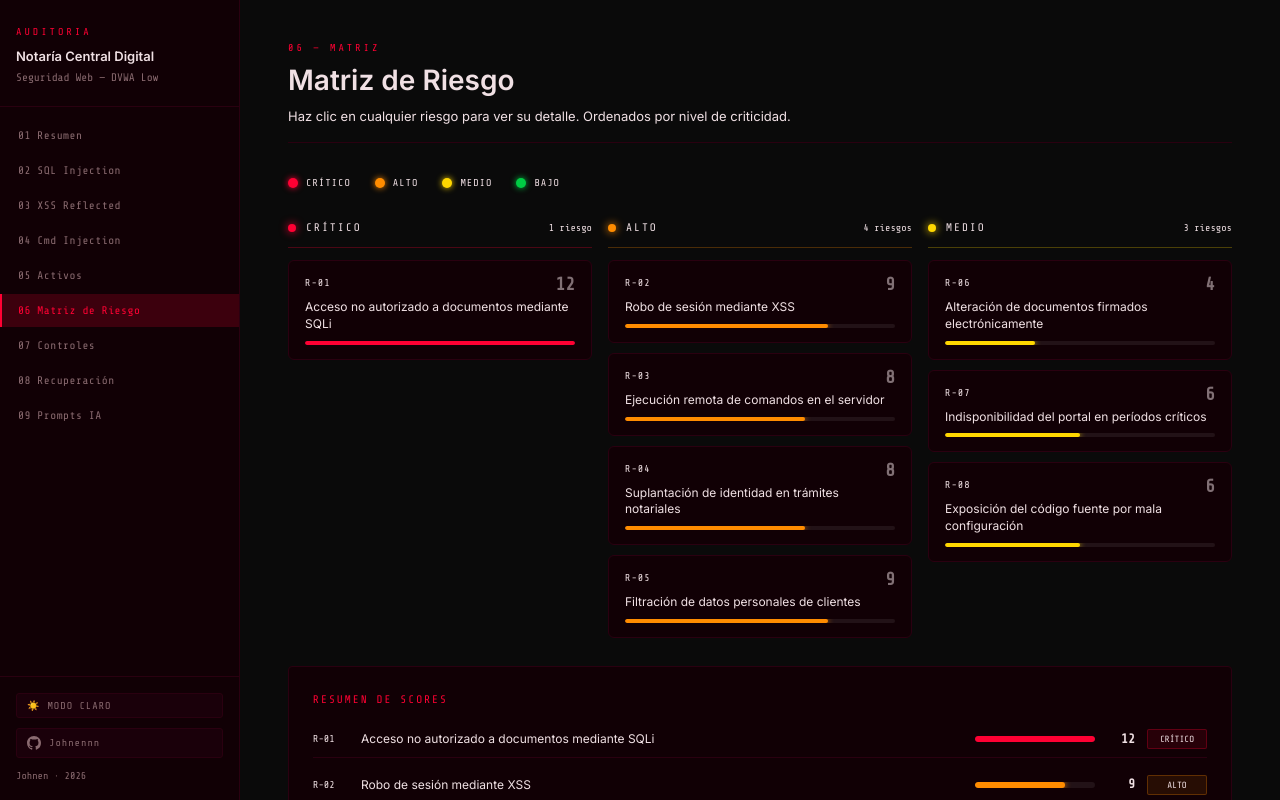
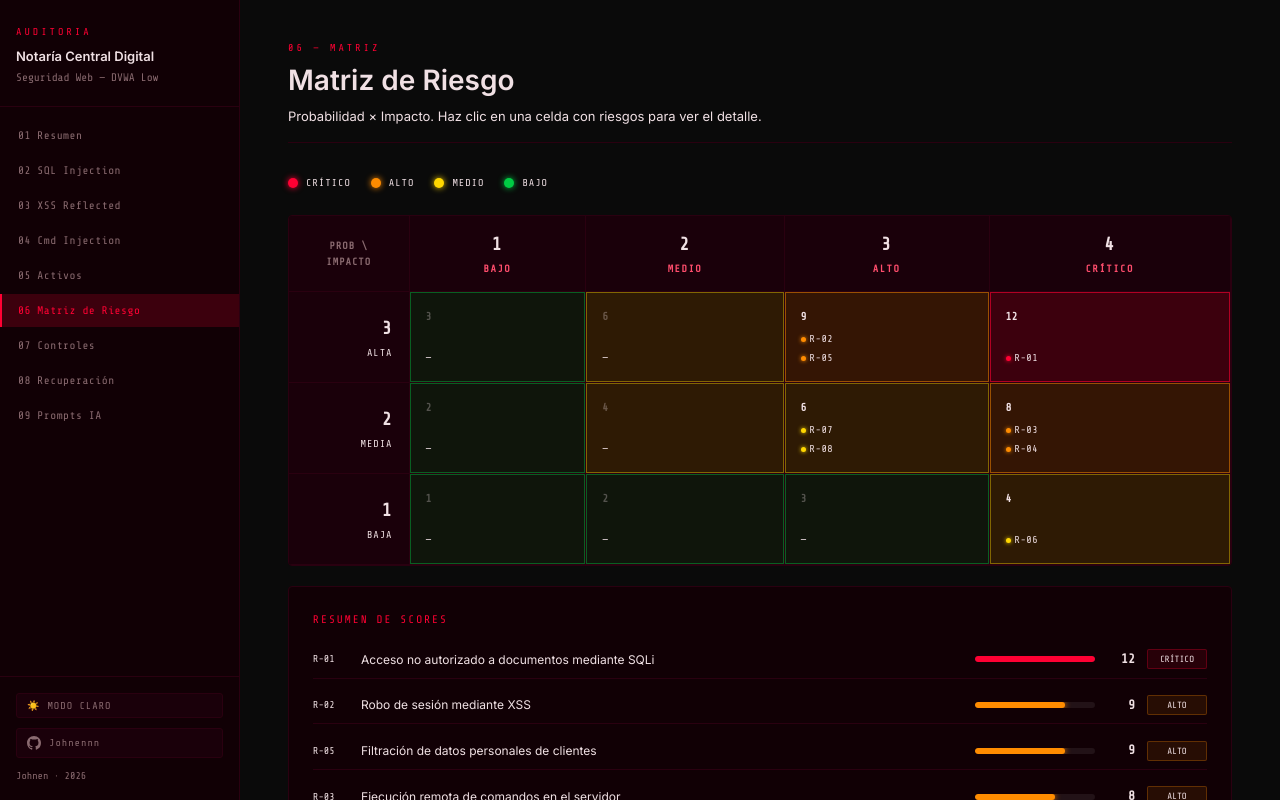
Before and after one commit to Johnennn/auditoria_johnic, a React (Vite) app: page / in a window 1280 px wide. Both pictures are taken after a click on the button "06 Matriz de Riesgo". Built offline with nearby package versions, Linux system fonts and the light colour scheme.

Commit message:
nuevo diseño matriz

```diff
--- a/src/components/Matriz.jsx
+++ b/src/components/Matriz.jsx
@@ -12,63 +12,73 @@ const riesgos = [
 ];
 
 const nivelConfig = {
-  critical: { label:"CRÍTICO", color:"#ff0033", bg:"rgba(255,0,51,0.12)", border:"#ff0033" },
-  high:     { label:"ALTO",    color:"#ff8c00", bg:"rgba(255,140,0,0.10)", border:"#ff8c00" },
-  medium:   { label:"MEDIO",   color:"#ffd700", bg:"rgba(255,215,0,0.08)", border:"#ffd700" },
-  low:      { label:"BAJO",    color:"#00cc44", bg:"rgba(0,204,68,0.08)",  border:"#00cc44" },
+  critical: { label:"CRÍTICO", color:"#ff0033", bg:"rgba(255,0,51,0.18)", border:"rgba(255,0,51,0.6)" },
+  high:     { label:"ALTO",    color:"#ff8c00", bg:"rgba(255,140,0,0.15)", border:"rgba(255,140,0,0.5)" },
+  medium:   { label:"MEDIO",   color:"#ffd700", bg:"rgba(255,215,0,0.12)", border:"rgba(255,215,0,0.4)" },
+  low:      { label:"BAJO",    color:"#00cc44", bg:"rgba(0,204,68,0.10)",  border:"rgba(0,204,68,0.4)" },
 };
 
-const grupos = [
-  { nivel:"critical", riesgos: riesgos.filter(r => r.nivel === "critical") },
-  { nivel:"high",     riesgos: riesgos.filter(r => r.nivel === "high") },
-  { nivel:"medium",   riesgos: riesgos.filter(r => r.nivel === "medium") },
-];
+const probLabels = {3:"ALTA",2:"MEDIA",1:"BAJA"};
+const impLabels  = {1:"BAJO",2:"MEDIO",3:"ALTO",4:"CRÍTICO"};
 
-function ScoreBar({ value, max = 12, color }) {
-  return (
-    <div style={{width:"100%",height:"4px",background:"rgba(255,255,255,0.07)",borderRadius:"2px",overflow:"hidden",marginTop:"8px"}}>
-      <div style={{width:`${(value/max)*100}%`,height:"100%",background:color,borderRadius:"2px",boxShadow:`0 0 6px ${color}`,transition:"width 0.6s ease"}} />
-    </div>
-  );
+function getCell(prob, imp) {
+  return riesgos.filter(r => r.prob === prob && r.impacto === imp);
 }
 
-function RiskCard({ r, selected, onClick }) {
-  const cfg = nivelConfig[r.nivel];
+function getCellNivel(prob, imp) {
+  const score = prob * imp;
+  if (score >= 10) return "critical";
+  if (score >= 7)  return "high";
+  if (score >= 4)  return "medium";
+  if (score >= 1)  return "low";
+  return null;
+}
+
+function Modal({ items, onClose }) {
+  const cfg = nivelConfig[items[0].nivel];
   return (
-    <div onClick={onClick} style={{background:selected?cfg.bg:"var(--surface)",border:`1px solid ${selected?cfg.border:"var(--border)"}`,borderRadius:"6px",padding:"14px 16px",cursor:"pointer",transition:"all 0.2s",boxShadow:selected?`0 0 16px ${cfg.color}33`:"none"}}>
-      <div style={{display:"flex",justifyContent:"space-between",alignItems:"flex-start",gap:"8px"}}>
-        <span style={{fontFamily:"var(--mono)",fontSize:"10px",color:cfg.color,letterSpacing:"1px"}}>{r.id}</span>
-        <span style={{fontFamily:"var(--mono)",fontSize:"18px",fontWeight:"700",color:cfg.color,lineHeight:1,opacity:selected?1:0.5}}>{r.resultado}</span>
+    <div onClick={onClose} style={{position:"fixed",inset:0,zIndex:99999,background:"rgba(0,0,0,0.8)",display:"flex",alignItems:"center",justifyContent:"center"}}>
+      <div onClick={e => e.stopPropagation()} style={{background:"var(--surface)",border:`1px solid ${cfg.color}`,borderRadius:"8px",padding:"28px 32px",minWidth:"380px",maxWidth:"520px",width:"90%",boxShadow:`0 0 48px ${cfg.color}33`}}>
+        <div style={{display:"flex",justifyContent:"space-between",alignItems:"center",marginBottom:"20px"}}>
+          <div style={{display:"flex",alignItems:"center",gap:"10px"}}>
+            <div style={{width:"8px",height:"8px",borderRadius:"50%",background:cfg.color,boxShadow:`0 0 8px ${cfg.color}`}}/>
+            <span style={{fontFamily:"var(--mono)",fontSize:"10px",color:cfg.color,letterSpacing:"3px"}}>{cfg.label} — SCORE {items[0].prob * items[0].impacto}</span>
           </div>
-      <p style={{fontSize:"12px",lineHeight:"1.4",marginTop:"6px",color:"var(--text)"}}>{r.riesgo}</p>
-      <ScoreBar value={r.resultado} color={cfg.color} />
-      {selected && (
-        <div style={{marginTop:"10px",paddingTop:"10px",borderTop:"1px solid var(--border)"}}>
-          <div style={{display:"flex",gap:"16px",flexWrap:"wrap"}}>
+          <button onClick={onClose} style={{background:"none",border:"1px solid var(--border)",color:"var(--text-dim)",fontFamily:"var(--mono)",fontSize:"11px",cursor:"pointer",padding:"4px 10px",borderRadius:"3px"}}>ESC</button>
+        </div>
+        {items.map(r => (
+          <div key={r.id} style={{borderLeft:`3px solid ${cfg.color}`,paddingLeft:"16px",marginBottom:"16px"}}>
+            <div style={{display:"flex",alignItems:"center",gap:"10px",marginBottom:"6px"}}>
+              <span style={{fontFamily:"var(--mono)",color:cfg.color,fontSize:"11px"}}>{r.id}</span>
+              <span style={{fontFamily:"var(--mono)",fontSize:"18px",fontWeight:"700",color:cfg.color}}>{r.resultado}</span>
+            </div>
+            <p style={{fontSize:"13px",color:"var(--text)",marginBottom:"6px",lineHeight:"1.5"}}>{r.riesgo}</p>
+            <p style={{fontFamily:"var(--mono)",fontSize:"10px",color:"var(--text-dim)"}}>Activos: {r.activos}</p>
+            <div style={{display:"flex",gap:"16px",marginTop:"8px"}}>
               <span style={{fontFamily:"var(--mono)",fontSize:"10px",color:"var(--text-dim)"}}>PROB <strong style={{color:cfg.color}}>{r.prob}</strong></span>
               <span style={{fontFamily:"var(--mono)",fontSize:"10px",color:"var(--text-dim)"}}>IMPACTO <strong style={{color:cfg.color}}>{r.impacto}</strong></span>
-            <span style={{fontFamily:"var(--mono)",fontSize:"10px",color:"var(--text-dim)"}}>ACTIVOS <strong style={{color:"var(--text)"}}>{r.activos}</strong></span>
+              <span style={{fontFamily:"var(--mono)",fontSize:"10px",color:"var(--text-dim)"}}>SCORE <strong style={{color:cfg.color}}>{r.resultado}</strong></span>
             </div>
           </div>
-      )}
+        ))}
+      </div>
     </div>
   );
 }
 
 export default function Matriz() {
-  const [selected, setSelected] = useState(null);
-  const toggle = (id) => setSelected(selected === id ? null : id);
+  const [modal, setModal] = useState(null);
 
   return (
     <div>
       <div className="section-header">
         <span className="section-eyebrow">06 — MATRIZ</span>
         <h2 className="section-title">Matriz de Riesgo</h2>
-        <p className="section-desc">Haz clic en cualquier riesgo para ver su detalle. Ordenados por nivel de criticidad.</p>
+        <p className="section-desc">Probabilidad × Impacto. Haz clic en una celda con riesgos para ver el detalle.</p>
       </div>
 
       {/* LEYENDA */}
-      <div style={{display:"flex",gap:"24px",marginBottom:"28px",flexWrap:"wrap"}}>
+      <div style={{display:"flex",gap:"20px",marginBottom:"24px",flexWrap:"wrap"}}>
         {Object.entries(nivelConfig).map(([key,cfg]) => (
           <div key={key} style={{display:"flex",alignItems:"center",gap:"8px"}}>
             <div style={{width:"10px",height:"10px",borderRadius:"50%",background:cfg.color,boxShadow:`0 0 6px ${cfg.color}`}}/>
@@ -77,29 +87,83 @@ export default function Matriz() {
         ))}
       </div>
 
-      {/* COLUMNAS POR NIVEL */}
-      <div style={{display:"grid",gridTemplateColumns:"1fr 1fr 1fr",gap:"16px",alignItems:"start"}}>
-        {grupos.map(g => {
-          const cfg = nivelConfig[g.nivel];
+      {/* MATRIZ */}
+      <div className="card" style={{padding:"0",overflow:"hidden"}}>
+        <table style={{width:"100%",borderCollapse:"collapse"}}>
+          <thead>
+            <tr>
+              <th style={{background:"var(--surface2)",padding:"14px 16px",fontFamily:"var(--mono)",fontSize:"10px",color:"var(--text-dim)",letterSpacing:"1px",textAlign:"center",borderBottom:"1px solid var(--border)",borderRight:"1px solid var(--border)",width:"120px"}}>
+                PROB \ IMPACTO
+              </th>
+              {[1,2,3,4].map(imp => (
+                <th key={imp} style={{background:"var(--surface2)",padding:"14px",fontFamily:"var(--mono)",fontSize:"10px",color:"var(--red-soft)",letterSpacing:"1.5px",textAlign:"center",borderBottom:"1px solid var(--border)",borderRight:"1px solid var(--border)"}}>
+                  <div style={{fontSize:"18px",fontWeight:"700",color:"var(--red)",marginBottom:"2px"}}>{imp}</div>
+                  {impLabels[imp]}
+                </th>
+              ))}
+            </tr>
+          </thead>
+          <tbody>
+            {[3,2,1].map(prob => (
+              <tr key={prob}>
+                <td style={{background:"var(--surface2)",padding:"14px 16px",fontFamily:"var(--mono)",fontSize:"10px",color:"var(--red-soft)",letterSpacing:"1px",textAlign:"right",borderBottom:"1px solid var(--border)",borderRight:"1px solid var(--border)"}}>
+                  <div style={{fontSize:"18px",fontWeight:"700",color:"var(--red)",marginBottom:"2px"}}>{prob}</div>
+                  {probLabels[prob]}
+                </td>
+                {[1,2,3,4].map(imp => {
+                  const items = getCell(prob, imp);
+                  const nivel = getCellNivel(prob, imp);
+                  const cfg = nivel ? nivelConfig[nivel] : null;
+                  const score = prob * imp;
+                  const hasRiesgos = items.length > 0;
                   return (
-            <div key={g.nivel}>
-              <div style={{display:"flex",alignItems:"center",gap:"10px",marginBottom:"12px",paddingBottom:"10px",borderBottom:`1px solid ${cfg.color}44`}}>
-                <div style={{width:"8px",height:"8px",borderRadius:"50%",background:cfg.color,boxShadow:`0 0 8px ${cfg.color}`,flexShrink:0}}/>
-                <span style={{fontFamily:"var(--mono)",fontSize:"11px",color:cfg.color,letterSpacing:"2px"}}>{cfg.label}</span>
-                <span style={{marginLeft:"auto",fontFamily:"var(--mono)",fontSize:"10px",color:"var(--text-dim)"}}>{g.riesgos.length} riesgo{g.riesgos.length>1?"s":""}</span>
+                    <td
+                      key={imp}
+                      onClick={() => hasRiesgos && setModal(items)}
+                      style={{
+                        padding:"0",
+                        borderBottom:"1px solid var(--border)",
+                        borderRight:"1px solid var(--border)",
+                        cursor: hasRiesgos ? "pointer" : "default",
+                        transition:"all 0.2s",
+                        background: cfg ? cfg.bg : "var(--surface)",
+                        position:"relative",
+                        minHeight:"90px",
+                      }}
+                    >
+                      <div style={{
+                        position:"absolute",inset:0,
+                        border: cfg ? `1px solid ${cfg.border}` : "none",
+                        borderRadius:"0",
+                        transition:"all 0.2s",
+                        pointerEvents:"none",
+                      }}/>
+                      <div style={{padding:"16px",height:"90px",display:"flex",flexDirection:"column",justifyContent:"space-between"}}>
+                        <div style={{fontFamily:"var(--mono)",fontSize:"11px",fontWeight:"700",color: cfg ? cfg.color : "var(--border)",opacity: hasRiesgos ? 1 : 0.3}}>
+                          {score}
                         </div>
-              <div style={{display:"flex",flexDirection:"column",gap:"10px"}}>
-                {g.riesgos.map(r => (
-                  <RiskCard key={r.id} r={r} selected={selected===r.id} onClick={() => toggle(r.id)} />
-                ))}
+                        <div style={{display:"flex",flexDirection:"column",gap:"3px"}}>
+                          {hasRiesgos ? items.map(r => (
+                            <div key={r.id} style={{fontFamily:"var(--mono)",fontSize:"10px",color:cfg.color,letterSpacing:"0.5px",display:"flex",alignItems:"center",gap:"4px"}}>
+                              <div style={{width:"5px",height:"5px",borderRadius:"50%",background:cfg.color,boxShadow:`0 0 4px ${cfg.color}`,flexShrink:0}}/>
+                              {r.id}
+                            </div>
+                          )) : (
+                            <span style={{fontFamily:"var(--mono)",fontSize:"11px",color:"var(--border)"}}>—</span>
+                          )}
                         </div>
                       </div>
+                    </td>
                   );
                 })}
+              </tr>
+            ))}
+          </tbody>
+        </table>
       </div>
 
-      {/* RESUMEN DE SCORES */}
-      <div className="card" style={{marginTop:"28px"}}>
+      {/* RESUMEN */}
+      <div className="card" style={{marginTop:"20px"}}>
         <p className="card-title">Resumen de Scores</p>
         <div style={{display:"flex",flexDirection:"column",gap:"8px"}}>
           {[...riesgos].sort((a,b) => b.resultado - a.resultado).map(r => {
@@ -121,33 +185,25 @@ export default function Matriz() {
         </div>
       </div>
 
-      {/* EXPLICACION DEL CALCULO */}
+      {/* EXPLICACION */}
       <div className="card" style={{marginTop:"16px"}}>
         <p className="card-title">¿Cómo se calcula el nivel de riesgo?</p>
         <p style={{fontSize:"13px",color:"var(--text)",marginBottom:"20px",lineHeight:"1.7"}}>
           Cada riesgo se evalúa multiplicando su <strong>probabilidad</strong> de ocurrencia por su <strong>impacto</strong> potencial sobre los activos. El resultado determina el nivel de criticidad.
         </p>
-
         <div style={{display:"flex",alignItems:"center",justifyContent:"center",gap:"16px",marginBottom:"24px",flexWrap:"wrap"}}>
-          {[
-            {label:"PROBABILIDAD",val:"1–3",border:"var(--border)"},
-            {sep:"×"},
-            {label:"IMPACTO",val:"1–4",border:"var(--border)"},
-            {sep:"="},
-            {label:"SCORE",val:"1–12",border:"var(--red-dim)"},
-          ].map((item,i) =>
+          {[{label:"PROBABILIDAD",val:"1–3"},{sep:"×"},{label:"IMPACTO",val:"1–4"},{sep:"="},{label:"SCORE",val:"1–12"}].map((item,i) =>
             item.sep ? (
               <span key={i} style={{fontFamily:"var(--mono)",fontSize:"28px",color:"var(--text-dim)"}}>{item.sep}</span>
             ) : (
-              <div key={i} style={{background:"var(--surface2)",border:`1px solid ${item.border}`,borderRadius:"6px",padding:"16px 24px",textAlign:"center",minWidth:"120px"}}>
+              <div key={i} style={{background:"var(--surface2)",border:"1px solid var(--border)",borderRadius:"6px",padding:"16px 24px",textAlign:"center",minWidth:"120px"}}>
                 <p style={{fontFamily:"var(--mono)",fontSize:"10px",color:"var(--text-dim)",letterSpacing:"2px",marginBottom:"6px"}}>{item.label}</p>
                 <p style={{fontFamily:"var(--mono)",fontSize:"28px",fontWeight:"700",color:"var(--red)"}}>{item.val}</p>
               </div>
             )
           )}
         </div>
-
-        <div style={{display:"grid",gridTemplateColumns:"repeat(4,1fr)",gap:"10px",marginBottom:"20px"}}>
+        <div style={{display:"grid",gridTemplateColumns:"repeat(4,1fr)",gap:"10px"}}>
           {[
             {rango:"10–12",label:"CRÍTICO",color:"#ff0033",bg:"rgba(255,0,51,0.10)"},
             {rango:"7–9",  label:"ALTO",   color:"#ff8c00",bg:"rgba(255,140,0,0.10)"},
@@ -160,47 +216,9 @@ export default function Matriz() {
             </div>
           ))}
         </div>
+      </div>
 
-        <div style={{display:"grid",gridTemplateColumns:"1fr 1fr",gap:"16px"}}>
-          <div>
-            <p style={{fontFamily:"var(--mono)",fontSize:"10px",color:"var(--red)",letterSpacing:"2px",marginBottom:"10px"}}>ESCALA DE PROBABILIDAD</p>
-            <div style={{display:"flex",flexDirection:"column",gap:"6px"}}>
-              {[
-                {val:"3",label:"Alta",  desc:"El evento es muy probable que ocurra"},
-                {val:"2",label:"Media", desc:"El evento podría ocurrir en algún momento"},
-                {val:"1",label:"Baja",  desc:"El evento tiene pocas posibilidades de ocurrir"},
-              ].map(p => (
-                <div key={p.val} style={{display:"flex",gap:"12px",alignItems:"flex-start",padding:"8px",background:"var(--surface2)",borderRadius:"4px"}}>
-                  <span style={{fontFamily:"var(--mono)",fontSize:"16px",fontWeight:"700",color:"var(--red)",width:"20px",flexShrink:0}}>{p.val}</span>
-                  <div>
-                    <p style={{fontFamily:"var(--mono)",fontSize:"11px",color:"var(--text)",marginBottom:"2px"}}>{p.label}</p>
-                    <p style={{fontSize:"11px",color:"var(--text-dim)"}}>{p.desc}</p>
-                  </div>
-                </div>
-              ))}
-            </div>
-          </div>
-          <div>
-            <p style={{fontFamily:"var(--mono)",fontSize:"10px",color:"var(--red)",letterSpacing:"2px",marginBottom:"10px"}}>ESCALA DE IMPACTO</p>
-            <div style={{display:"flex",flexDirection:"column",gap:"6px"}}>
-              {[
-                {val:"4",label:"Crítico",desc:"Daño irreversible o total sobre el negocio"},
-                {val:"3",label:"Alto",   desc:"Consecuencias graves sobre la operación"},
-                {val:"2",label:"Medio",  desc:"Afecta parcialmente la operación"},
-                {val:"1",label:"Bajo",   desc:"Consecuencias menores, sin afectar operación"},
-              ].map(i => (
-                <div key={i.val} style={{display:"flex",gap:"12px",alignItems:"flex-start",padding:"8px",background:"var(--surface2)",borderRadius:"4px"}}>
-                  <span style={{fontFamily:"var(--mono)",fontSize:"16px",fontWeight:"700",color:"var(--red)",width:"20px",flexShrink:0}}>{i.val}</span>
-                  <div>
-                    <p style={{fontFamily:"var(--mono)",fontSize:"11px",color:"var(--text)",marginBottom:"2px"}}>{i.label}</p>
-                    <p style={{fontSize:"11px",color:"var(--text-dim)"}}>{i.desc}</p>
-                  </div>
-                </div>
-              ))}
-            </div>
-          </div>
-        </div>
-      </div>
+      {modal && <Modal items={modal} onClose={() => setModal(null)} />}
     </div>
   );
 }
```
Lines whose indentation alone changed are shown as unchanged.
